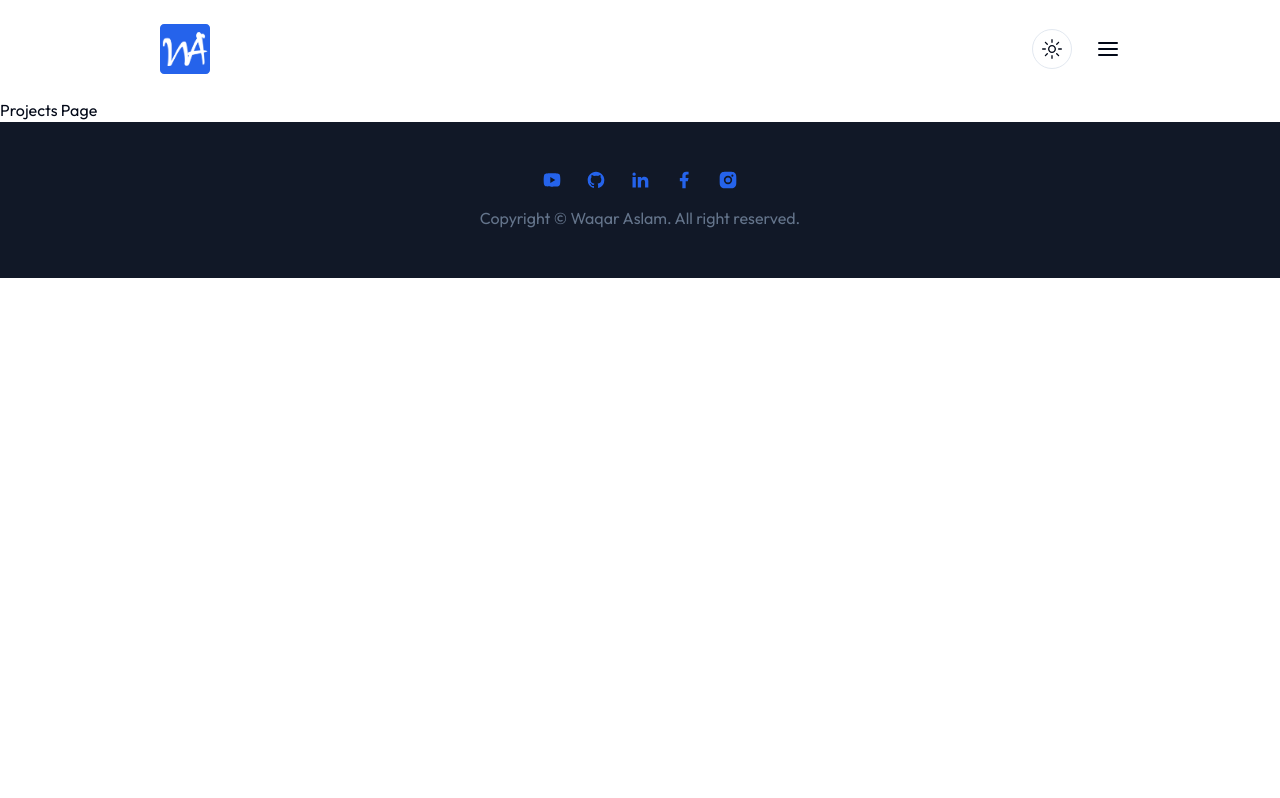
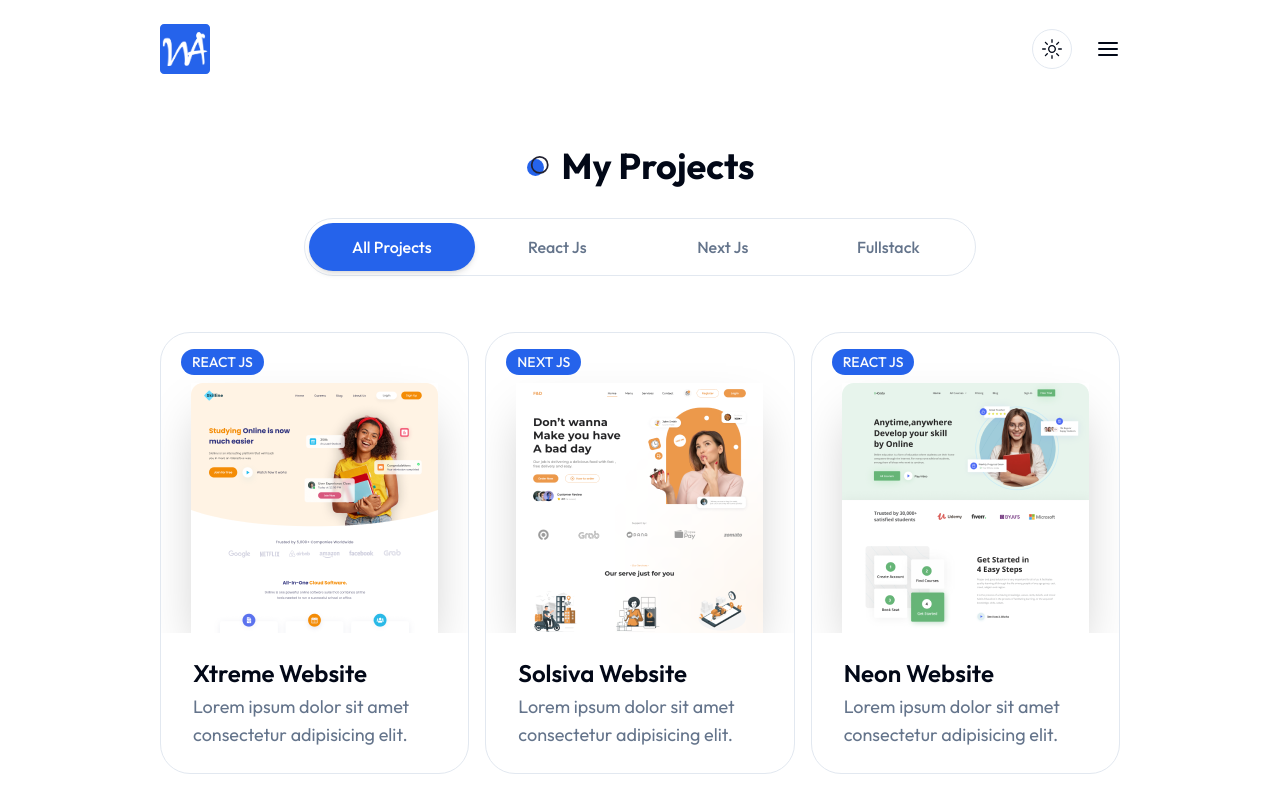
Before and after one commit to waqaraslam1997/Waqar-Portfolio, a Next.js app: page /projects in a window 1280 px wide. Shown: the top 798 px of the page. Built offline with nearby package versions, Linux system fonts and the light colour scheme.

Commit message:
Completed project page

```diff
--- a/src/app/projects/page.tsx
+++ b/src/app/projects/page.tsx
@@ -1,9 +1,132 @@
-import React from 'react'
+"use client";
+
+import React, { useState } from "react";
+
+import { Tabs, TabsList, TabsContent, TabsTrigger } from "@/components/ui/tabs";
+import ProjectCard from "@/components/ProjectCard";
+
+const projectData = [
+  {
+    image: "/work/3.png",
+    category: "react js",
+    name: "Xtreme Website",
+    description: "Lorem ipsum dolor sit amet consectetur adipisicing elit. ",
+    link: "/",
+    github: "/",
+  },
+  {
+    image: "/work/2.png",
+    category: "Next js",
+    name: "Solsiva Website",
+    description: "Lorem ipsum dolor sit amet consectetur adipisicing elit. ",
+    link: "/",
+    github: "/",
+  },
+  {
+    image: "/work/4.png",
+    category: "react js",
+    name: "Neon Website",
+    description: "Lorem ipsum dolor sit amet consectetur adipisicing elit. ",
+    link: "/",
+    github: "/",
+  },
+  {
+    image: "/work/1.png",
+    category: "Next js",
+    name: "Evolve Website",
+    description: "Lorem ipsum dolor sit amet consectetur adipisicing elit. ",
+    link: "/",
+    github: "/",
+  },
+  {
+    image: "/work/4.png",
+    category: "fullstack",
+    name: "Xtreme Website",
+    description: "Lorem ipsum dolor sit amet consectetur adipisicing elit. ",
+    link: "/",
+    github: "/",
+  },
+  {
+    image: "/work/2.png",
+    category: "Next js",
+    name: "Revolution Website",
+    description: "Lorem ipsum dolor sit amet consectetur adipisicing elit. ",
+    link: "/",
+    github: "/",
+  },
+  {
+    image: "/work/3.png",
+    category: "fullstack",
+    name: "Photon Website",
+    description: "Lorem ipsum dolor sit amet consectetur adipisicing elit. ",
+    link: "/",
+    github: "/",
+  },
+  {
+    image: "/work/3.png",
+    category: "fullstack",
+    name: "Smart Website",
+    description: "Lorem ipsum dolor sit amet consectetur adipisicing elit. ",
+    link: "/",
+    github: "/",
+  },
+];
+
+const uniqueCategories = [
+  "all projects",
+  ...new Set(projectData.map((item) => item.category)),
+];
 
 const projects = () => {
+  const [categories, setCategories] = useState(uniqueCategories);
+  const [category, setCategory] = useState("all projects");
+
+  const filterProjects = projectData.filter((project) => {
+    // if category is 'all projects' return all projects, else filder by category
+    return category === "all projects"
+      ? project
+      : project.category === category;
+  });
+
   return (
-    <div>Projects Page</div>
-  )
-}
+    <section className="min-h-screen pt-12">
+      <div className="container mx-auto min-h-screen">
+        {/* heading */}
+        <h2 className="section-title mb-8 xl:mb-12 text-center mx-auto">
+          My Projects
+        </h2>
+        {/* tabs */}
+        <Tabs defaultValue={category} className="mb-24 xl:mb-48">
+          <TabsList className="w-full h-full grid md:grid-cols-4 lg:max-w-2xl mb-12 mx-auto md:border dark:border-none">
+            {categories.map((category, index) => {
+              return (
+                <TabsTrigger
+                  onClick={() => {
+                    setCategory(category);
+                  }}
+                  key={index}
+                  value={category}
+                  className=" w-40 capitalize md:w-auto"
+                >
+                  {category}
+                </TabsTrigger>
+              );
+            })}
+          </TabsList>
+          {/* tab content */}
+          <div className="text-lg xl:mt-8 grid grid-cols-1 lg:grid-cols-3 gap-4 ">
+            {filterProjects.map((project, index) => {
+              return (
+                <TabsContent value={category} key={index}>
+                  <ProjectCard project={project} />
+                </TabsContent>
+              );
+            })}
+          </div>
+        </Tabs>
+      </div>
+    </section>
+  );
+};
 
-export default projects
+export default projects;
```
